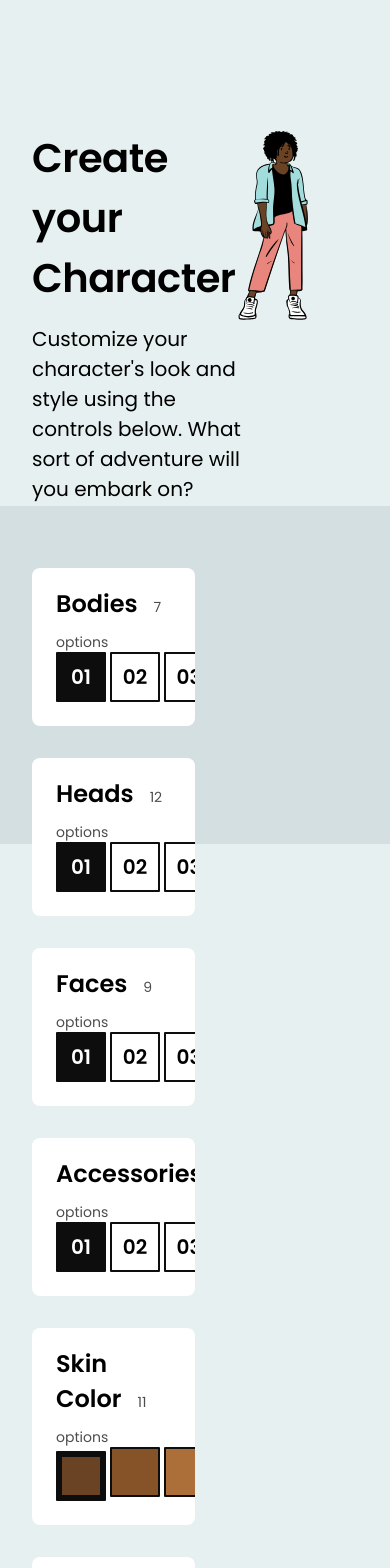
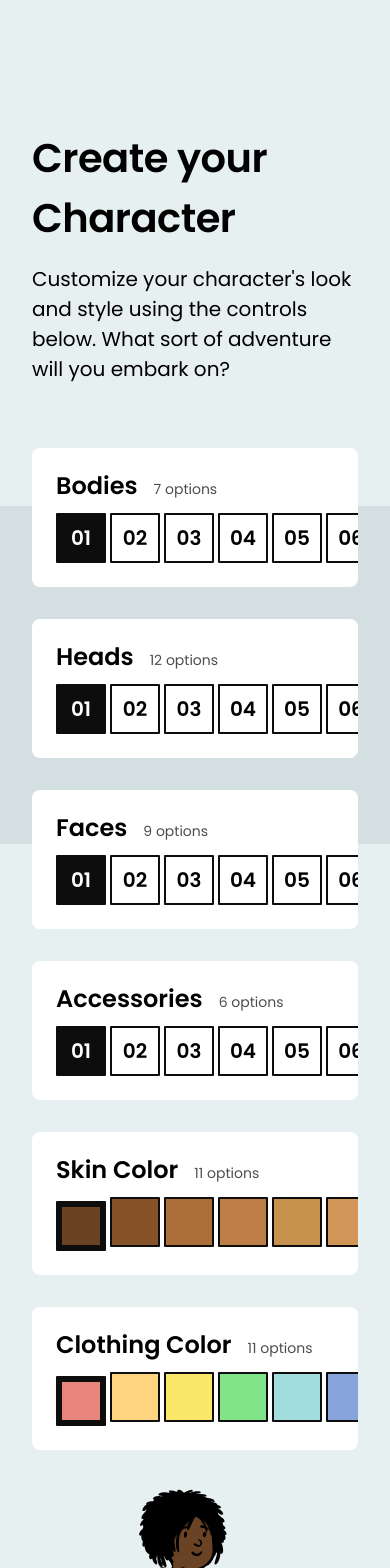
Before and after one commit to mdelmas/cssforjsdev-character-creator, a React (Create React App) app: page / in a window 390 px wide. Shown: the top 1568 px of the page. Built offline with nearby package versions, Linux system fonts and the light colour scheme.

Commit message:
exercise 5: attempted the horizontal panels scroll for mobile, but not there yet

```diff
--- a/src/components/CharacterEditor/CharacterEditor.module.css
+++ b/src/components/CharacterEditor/CharacterEditor.module.css
@@ -5,11 +5,12 @@
 
 .maxWidthWrapper {
   position: relative;
+  z-index: 1;
 }
 
 .header {
   padding-bottom: 64px;
-  max-width: 65%;
+  width: 65%;
 }
 
 .title {
@@ -26,7 +27,7 @@
 }
 
 .characterWrapper {
-  position: absolute;
+  position: fixed;
   top: 128px;
   right: 32px;
 
@@ -36,7 +37,7 @@
 }
 
 .controlColumn {
-  max-width: 50%;
+  width: 50%;
 }
 
 .background {
@@ -48,3 +49,31 @@
 
   background-color: hsl(195deg, 20%, 86%);
 }
+
+@media (max-width: 600px) {
+  .header {
+    width: 100%;
+  }
+
+  .controlColumn {
+    width: 100%;
+    bottom: 200px;
+
+    overflow: scroll;
+  }
+
+  .controlColumn > * {
+    display: inline-block;
+    float: left;
+    width: 100%;
+    /* white-space: nowrap; */
+  }
+
+  .characterWrapper {
+    position: relative;
+    top: 0;
+    left: 0;
+    width: 80%;
+    margin-left: 64px;
+  }
+}
--- a/src/components/ControlPane/ControlPane.module.css
+++ b/src/components/ControlPane/ControlPane.module.css
@@ -2,6 +2,8 @@
   overflow: hidden;
 
   background-color: white;
+
+  /* Optical centering */
   border-radius: 8px;
 
   /*
@@ -13,19 +15,19 @@
 }
 
 .controlPaneContent {
+  padding-top: 18px;
   padding: 24px;
 
   max-width: 100%;
   overflow-x: auto;
-
-  /* Optical centering */
-  padding-top: 18px;
 }
 
 .title {
-  margin: 0;
-  /* Optical centering */
-  margin-bottom: -4px;
+  position: sticky;
+  left: 0px;
+
+  margin-top: -4px;
+  margin-bottom: 10px;
 }
 
 .metadata {
@@ -34,3 +36,8 @@
   font-weight: 400;
   color: hsl(0deg, 0%, 30%);
 }
+
+@media (max-width: 600px) {
+  .controlPane {
+  }
+}
```
